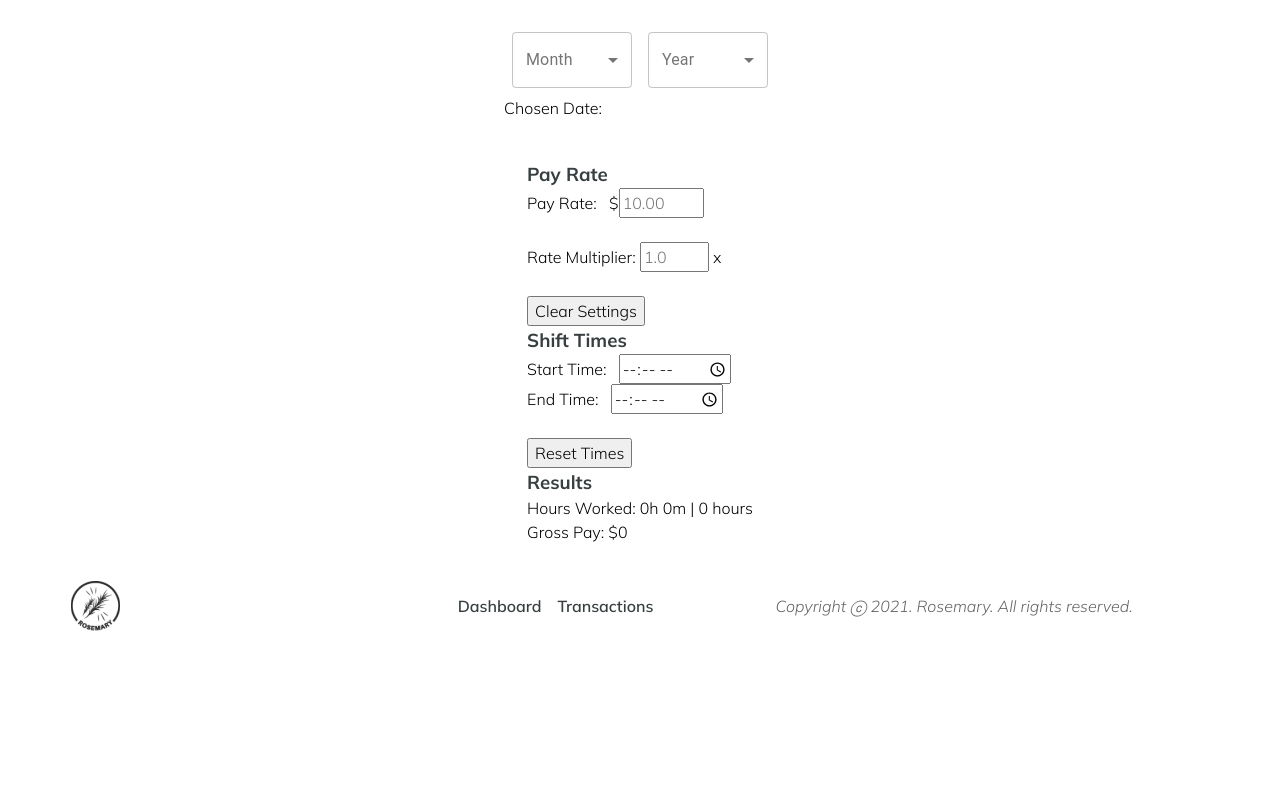
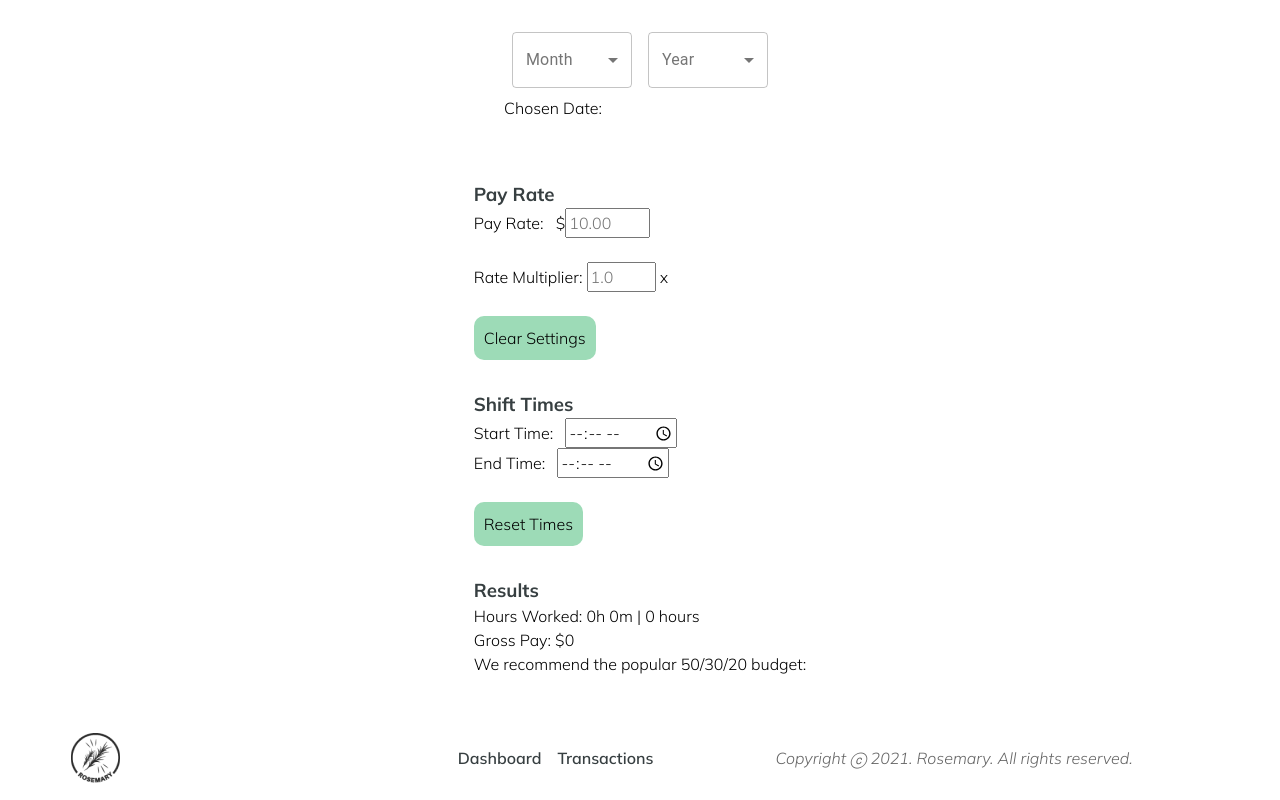
Before and after one commit to markanator/rosemary-personal-finance, a React (Create React App) app: page /dashboard in a window 1280 px wide. Shown: the part 1415-2215 px from the top of the page. Before the commit the page ends 2063 px from the top, so only its background shows below. Built offline with nearby package versions, Linux system fonts and the light colour scheme.

Commit message:
edited style

```diff
--- a/src/components/features/PayCalculator/set-pay-components/Results.js
+++ b/src/components/features/PayCalculator/set-pay-components/Results.js
@@ -89,14 +89,17 @@ class Results extends Component {
     const data = this.calculateHours(results);
 
     return (
-      <div className="results flexItem">
+      <div>
         <h3>Results</h3>
         <p id="hours_worked">
           Hours Worked: {data.hoursWorked}h {data.minutesWorked}m |{' '}
           {data.totalWorkHours} hours
         </p>
 
-        <p id="gross_pay">Gross Pay: ${data.totalAmount}</p>
+        <p id="gross_pay">Gross Pay: ${data.totalAmount} </p>
+
+        <p>We recommend the popular 50/30/20 budget: {this.calculateBudget} </p>
+        <p>{/* needs:${data.planAmount} wants:${} savings:${}{' '} */}</p>
       </div>
     );
   }
--- /dev/null
+++ b/src/components/features/PayCalculator/set-pay.css
@@ -0,0 +1,28 @@
+.container {
+  /* align-items: center; */
+  /* justify-content: center; */
+  padding: 20px;
+  /* display: flex;
+  flex-direction: column; */
+}
+
+button {
+  padding: 5px;
+  background-color: #9ddbb7;
+  border: none;
+  cursor: pointer;
+  border-radius: 10px;
+  padding: 10px;
+  font-size: 15px;
+  font-weight: bold;
+  transition: transform 150ms ease-in-out;
+}
+
+button:hover,
+.themeBtn:hover {
+  transform: scale(1.05);
+}
+
+.section {
+  margin-top: 30px;
+}
--- a/src/components/features/PayCalculator/set-pay.js
+++ b/src/components/features/PayCalculator/set-pay.js
@@ -2,6 +2,8 @@ import React, { Component } from 'react';
 import Settings from './set-pay-components/Settings';
 import ShiftTimes from './set-pay-components/ShiftTimes';
 import Results from './set-pay-components/Results';
+import './set-pay.css';
+//references code: https://github.com/lyjacky11/timesheet-react
 
 class SetPay extends Component {
   constructor(props) {
@@ -9,6 +11,7 @@ class SetPay extends Component {
     this.state = {
       pay_rate: 0,
       multiplier: 1,
+      planning: '',
       start_time: '',
       breaks: [
         {
@@ -83,14 +86,20 @@ class SetPay extends Component {
     this.setState({ end_time: event.target.value });
   };
 
+  setPlanning = event => {
+    this.setState({ palnning: event.target.value });
+  };
+
   render() {
     return (
-      <div>
+      <div className="container">
         <Settings
           setPayRate={this.setPayRate}
           setMultiplier={this.setMultiplier}
         />
         <button onClick={this.clearSettings}>Clear Settings</button>
+
+        <div className="section">
           <ShiftTimes
             setStartTime={this.setStartTime}
             setStartBreak={this.setStartBreak}
@@ -98,7 +107,12 @@ class SetPay extends Component {
             setEndTime={this.setEndTime}
           />
           <button onClick={this.resetState}>Reset Times</button>
-        <Results results={this.state} />
+        </div>
+
+        <div className="section">
+          {' '}
+          <Results results={this.state} planning={this.state} />
+        </div>
       </div>
     );
   }
```
Also changed, not shown: src/components/features/PayCalculator/set-pay-components/budget-rule.js (added, +7 -0 lines). Lines whose indentation alone changed are shown as unchanged.
